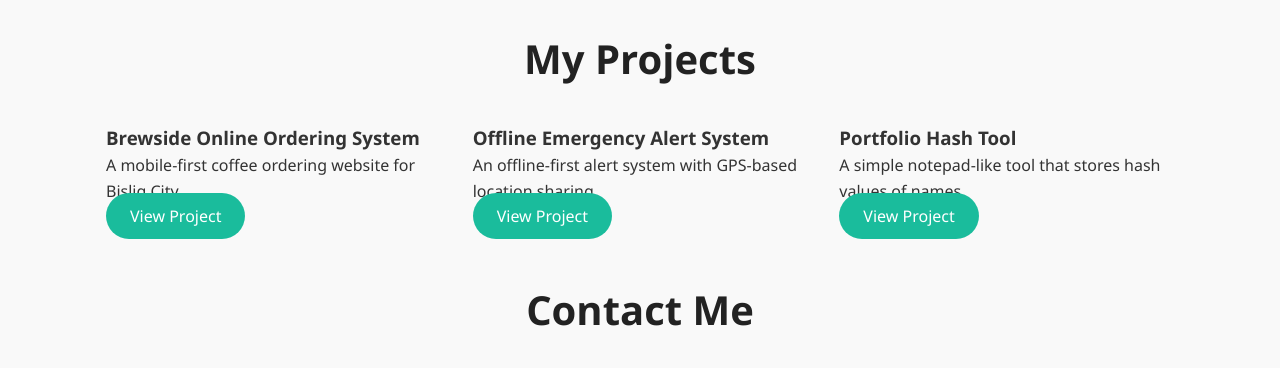
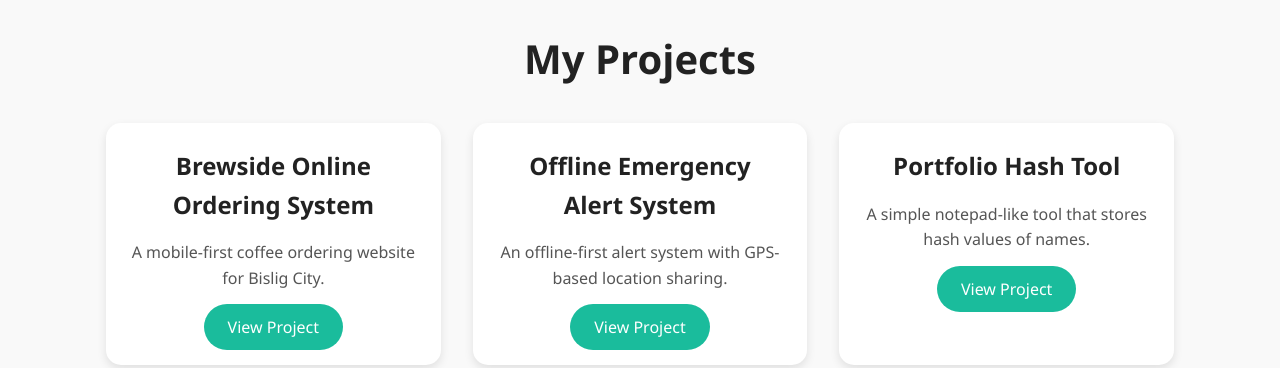
Before and after one commit to johnlloydalberio04-dotcom/Alberio, a plain HTML site: page index.html in a window 1280 px wide. Shown: the part 1570-1938 px from the top of the page. Drawn offline with Linux system fonts and the light colour scheme; no server answers.

Commit message:
Update profile.css

```diff
--- a/profile.css
+++ b/profile.css
@@ -86,11 +86,13 @@
     cursor: pointer;
     font-size: 1rem;
     text-decoration: none;
-    transition: background-color 0.3s ease;
+    transition: all 0.3s ease;
 }
 
 .btn:hover {
     background-color: #16a085;
+    transform: translateY(-3px);
+    box-shadow: 0 4px 10px rgba(0,0,0,0.2);
 }
 
 .container {
@@ -147,34 +149,46 @@
     transform: translateY(-5px);
 }
 
+/* --- Projects Section --- */
 .projects-grid {
     display: grid;
     grid-template-columns: repeat(auto-fit, minmax(280px, 1fr));
     gap: 2rem;
 }
 
-.project-card {
+.project {
     background-color: #fff;
     padding: 1.5rem;
     border-radius: 15px;
     box-shadow: 0 4px 10px rgba(0,0,0,0.1);
-    transition: box-shadow 0.3s ease;
+    transition: all 0.3s ease;
+    text-align: center;
 }
 
-.project-card:hover {
+.project:hover {
     box-shadow: 0 8px 20px rgba(0,0,0,0.15);
+    transform: translateY(-5px);
 }
 
-.project-card h3 {
+.project h3 {
     margin-bottom: 1rem;
     color: #222;
+    font-size: 1.5rem;
 }
 
-.project-card p {
+.project p {
     margin-bottom: 1.5rem;
     color: #555;
 }
 
+.project img {
+    max-width: 100%;
+    border-radius: 10px;
+    margin-bottom: 1rem;
+    box-shadow: 0 2px 8px rgba(0,0,0,0.1);
+}
+
+/* Contact & Social Links */
 .contact-form {
     max-width: 600px;
     margin: 0 auto;
@@ -248,7 +262,6 @@
 }
 
 /* Responsive */
-
 @media (max-width: 768px) {
     .about-content {
         flex-direction: column;
```
